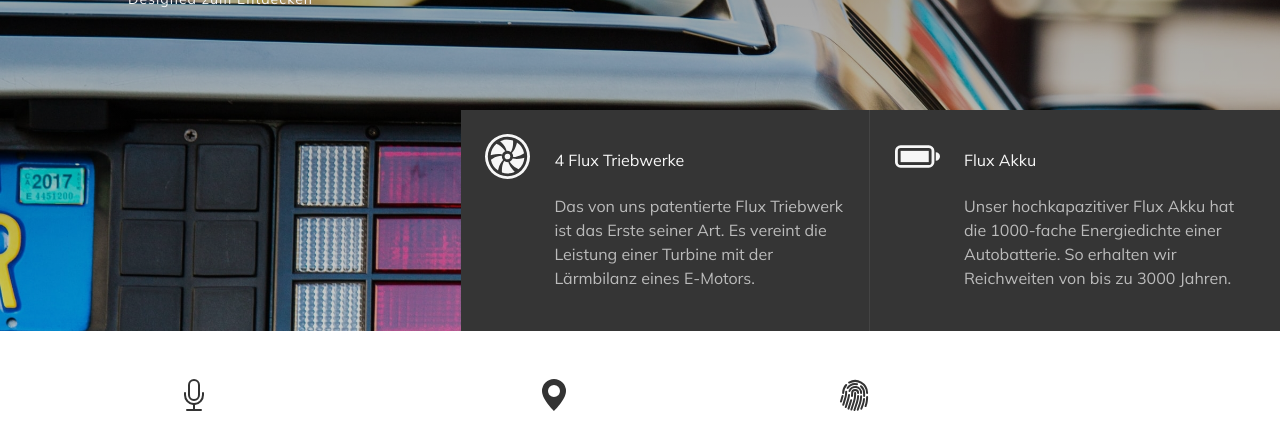
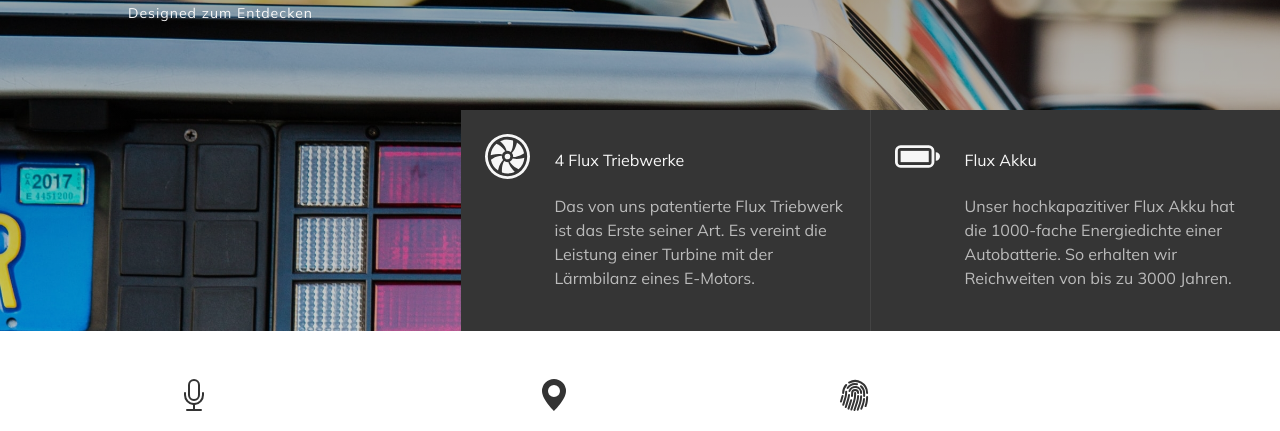
Before and after one commit to mviehauser/webtechln1, a plain HTML site: page Zeitmaschine_Website/index.html in a window 1280 px wide. Shown: the part 369-800 px from the top of the page. Drawn offline with Linux system fonts and the light colour scheme.

Commit message:
changed display of header to flex and changed implementation of dividing line @infocard div

```diff
--- a/Zeitmaschine_Website/css/style.css
+++ b/Zeitmaschine_Website/css/style.css
@@ -49,9 +49,11 @@ body{
 }
 
 header{
-    position: relative;
     height: 700px;
     width: 100%;
+    display: flex;
+    flex-direction: column;
+    justify-content: space-between;
     background-image: linear-gradient(rgba(0,0,0,0.5), rgba(0,0,0,0.2)), url('../images/delorean-palm-unsplash.jpg');
     background-repeat: no-repeat;
     background-size: cover;
@@ -139,12 +141,10 @@ footer{
     text-decoration: underline;
 }
 #infocard{
+    align-self: flex-end;
     display: flex;
-    position: absolute;
     background-color: rgb(53,53,53);
     width: 64%;
-    bottom: 0;
-    right: 0;
 }
 
 .infocard_icon{
@@ -157,9 +157,11 @@ footer{
     padding: 3%;
     font-size: 16px;
     font-weight: normal;
-    position: relative;
+
 }
-
+#infocard_content_left{
+    border-right: 1px solid rgb(255,255,255,0.08);
+}
 .infocard_text{
     margin-left: 24px;
 }
@@ -172,15 +174,6 @@ footer{
     line-height: 24px;
 }
 
-.infocard_content:not(:last-child)::after {
-    content: "";
-    width: 1px;
-    height: 100%;
-    background-color: rgba(255,255,255,0.08);
-    position: absolute;
-    top: 0;
-    right: 0;
-}
 #mySection{
     width:80%;
     height: auto;
--- a/Zeitmaschine_Website/index.html
+++ b/Zeitmaschine_Website/index.html
@@ -51,7 +51,7 @@
       </div>
 
       <div id="infocard">
-        <div class="infocard_content">
+        <div class="infocard_content" id="infocard_content_left">
           <img src="images/icons/fan.svg" class="infocard_icon" />
           <div class="infocard_text">
             <p class="infocard_heading">4 Flux Triebwerke</p>
```
